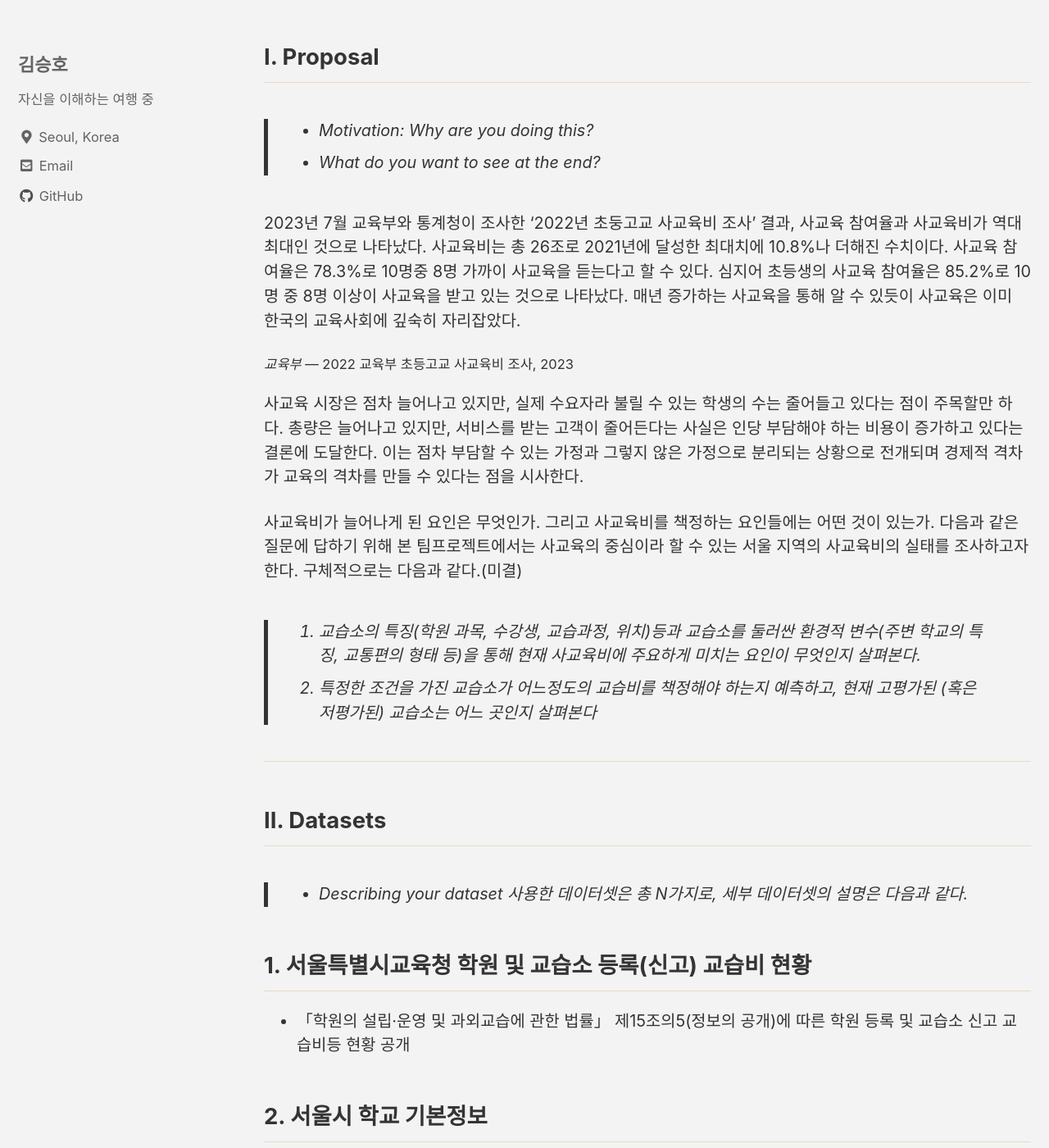
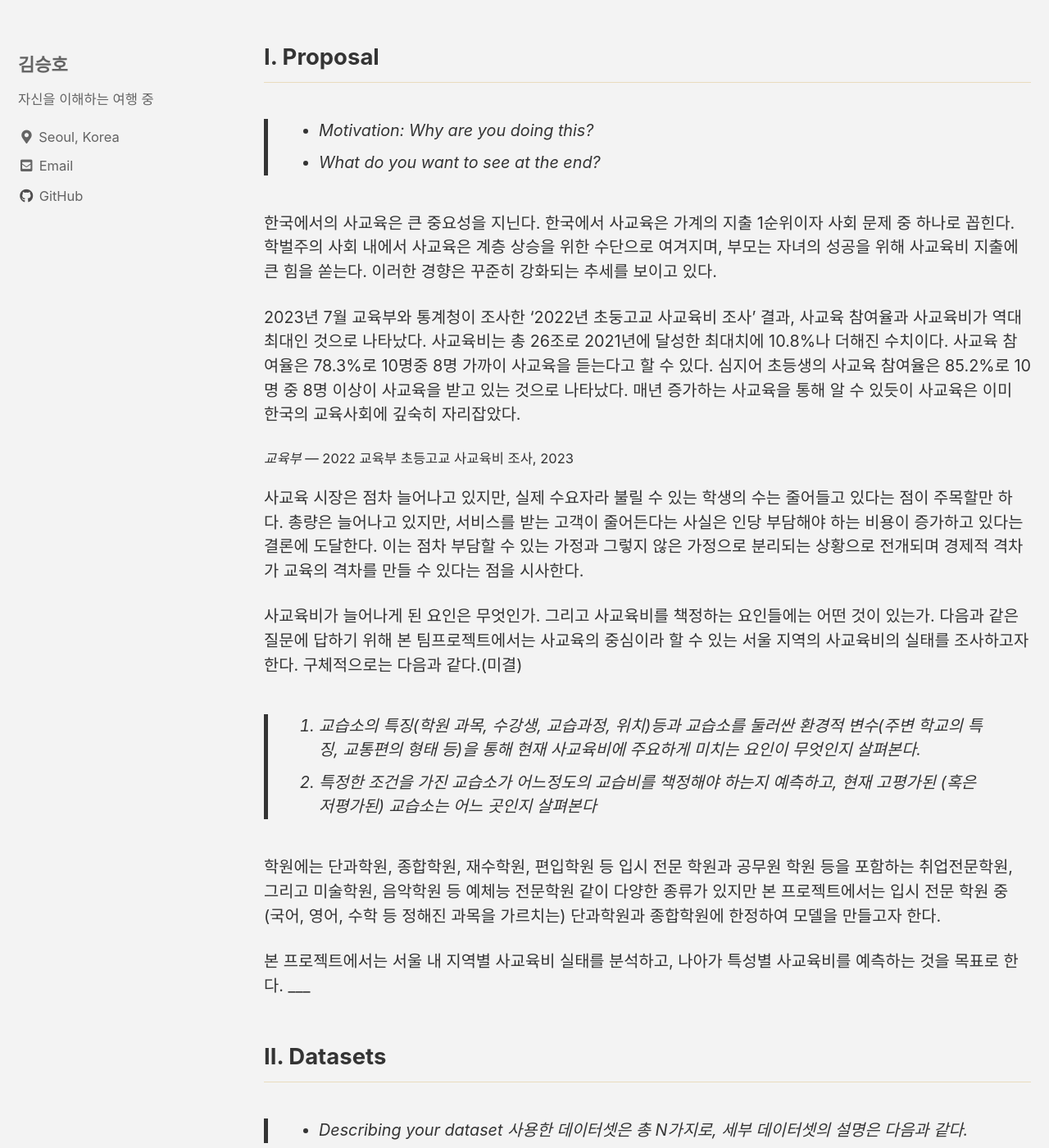
Before and after one commit to koridore987/koridore987.github.io, a Jekyll site: the page built from _posts/2023-04-30-AI-X:DL.md, in a window 1280 px wide and 1400 px high, scrolled down 526 px. Shown: the whole window at 82% size. Built offline with Jekyll 4.4.1, drawn with Linux system fonts in a browser that asks for light colours; cached includes are drawn as plain includes; some web fonts are replaced.

Commit message:
proposal 종합

```diff
--- a/_posts/2023-04-30-AI-X:DL.md
+++ b/_posts/2023-04-30-AI-X:DL.md
@@ -16,6 +16,8 @@ tags: [Deep Learning, Machine Learning, Data Engineering]
 >- Motivation: Why are you doing this?
 >- What do you want to see at the end?
 
+한국에서의 사교육은 큰 중요성을 지닌다. 한국에서 사교육은 가계의 지출 1순위이자 사회 문제 중 하나로 꼽힌다. 학벌주의 사회 내에서 사교육은 계층 상승을 위한 수단으로 여겨지며, 부모는 자녀의 성공을 위해 사교육비 지출에 큰 힘을 쏟는다. 이러한 경향은 꾸준히 강화되는 추세를 보이고 있다.
+
 2023년 7월 교육부와 통계청이 조사한 '2022년 초둥고교 사교육비 조사' 결과, 사교육 참여율과 사교육비가 역대 최대인 것으로 나타났다. 사교육비는 총 26조로 2021년에 달성한 최대치에 10.8%나 더해진 수치이다. 사교육 참여율은 78.3%로 10명중 8명 가까이 사교육을 듣는다고 할 수 있다. 심지어 초등생의 사교육 참여율은 85.2%로 10명 중 8명 이상이 사교육을 받고 있는 것으로 나타났다. 매년 증가하는 사교육을 통해 알 수 있듯이 사교육은 이미 한국의 교육사회에 깊숙히 자리잡았다.
 
 <cite>교육부</cite> --- 2022 교육부 초등고교 사교육비 조사, 2023
@@ -28,6 +30,9 @@ tags: [Deep Learning, Machine Learning, Data Engineering]
 > 1. 교습소의 특징(학원 과목, 수강생, 교습과정, 위치)등과 교습소를 둘러싼 환경적 변수(주변 학교의 특징, 교통편의 형태 등)을 통해 현재 사교육비에 주요하게 미치는 요인이 무엇인지 살펴본다.
 > 2. 특정한 조건을 가진 교습소가 어느정도의 교습비를 책정해야 하는지 예측하고, 현재 고평가된 (혹은 저평가된) 교습소는 어느 곳인지 살펴본다
 
+학원에는 단과학원, 종합학원, 재수학원, 편입학원 등 입시 전문 학원과 공무원 학원 등을 포함하는 취업전문학원, 그리고 미술학원, 음악학원 등 예체능 전문학원 같이 다양한 종류가 있지만 본 프로젝트에서는 입시 전문 학원 중 (국어, 영어, 수학 등 정해진 과목을 가르치는) 단과학원과 종합학원에 한정하여 모델을 만들고자 한다.
+
+본 프로젝트에서는 서울 내 지역별 사교육비 실태를 분석하고, 나아가 특성별 사교육비를 예측하는 것을 목표로 한다.
 ___
 ## II. Datasets
 > - Describing your dataset
```
